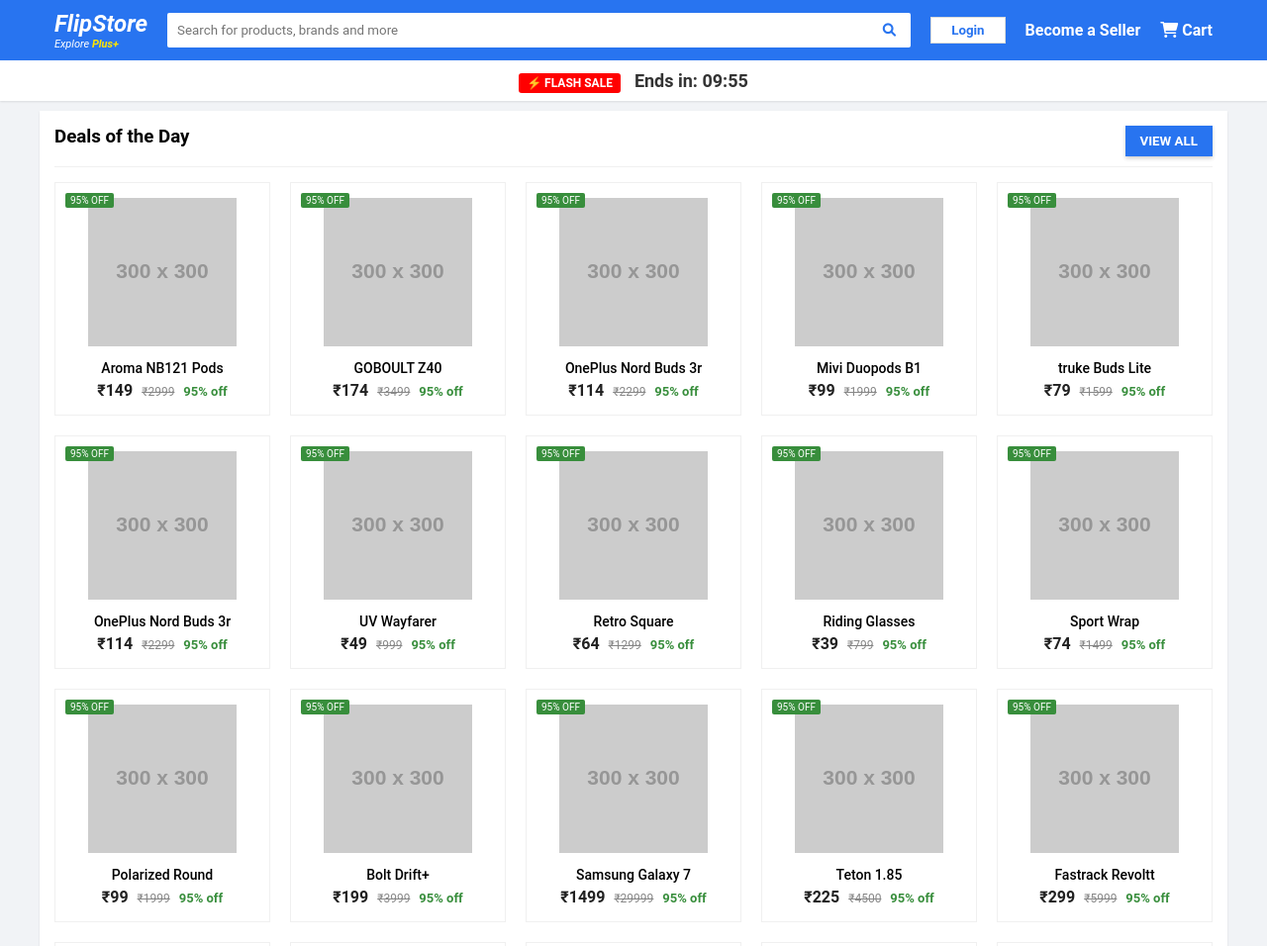
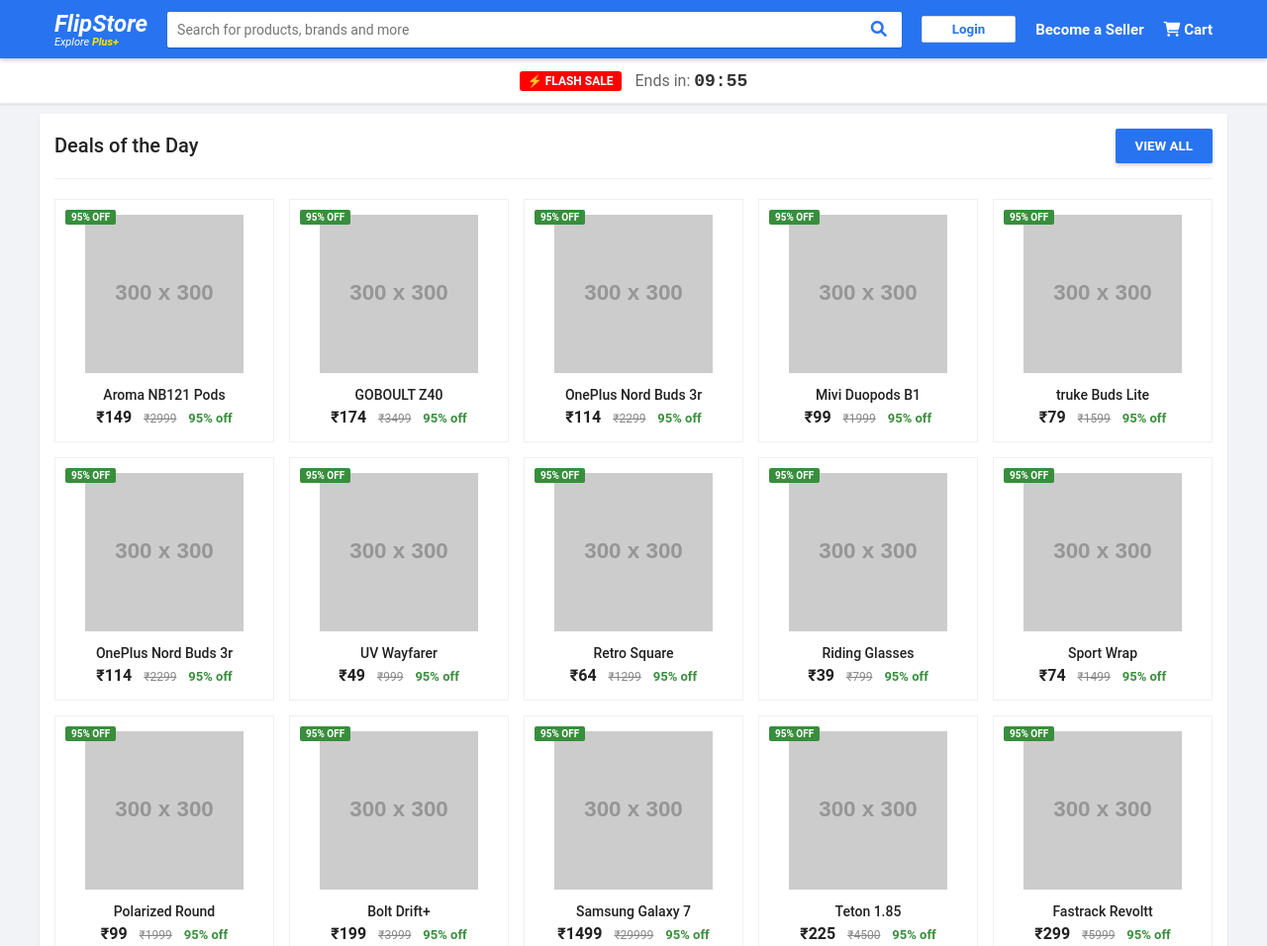
Before and after one commit to vikasjat7610/Flipkart, a plain HTML site: page index.html in a window 1280 px wide. Shown: the top 956 px of the page at 99% size. Drawn offline with Linux system fonts and the light colour scheme; placeholder pictures from the web are drawn by us.

Commit message:
Refactor and enhance CSS styles
Refactor styles for improved layout and design consistency. Added new styles for header, navbar, product grid, and checkout modal.

```diff
--- a/style.css
+++ b/style.css
@@ -1,304 +1,119 @@
-/* Reset and Base Styles */
-* {
-    margin: 0;
-    padding: 0;
-    box-sizing: border-box;
-    font-family: 'Roboto', Arial, sans-serif;
-}
-
-body {
-    background-color: #f1f3f6;
-}
+/* Base */
+* { margin: 0; padding: 0; box-sizing: border-box; font-family: 'Roboto', Arial, sans-serif; }
+body { background-color: #f1f3f6; color: #212121; }
+.hidden { display: none !important; }
 
 /* Header */
-header {
-    background-color: #2874f0;
-    color: white;
-    padding: 10px 0;
-    position: sticky;
-    top: 0;
-    z-index: 1000;
-}
+header { background-color: #2874f0; padding: 10px 0; position: sticky; top: 0; z-index: 1000; box-shadow: 0 2px 4px rgba(0,0,0,.2); }
+.navbar { max-width: 1200px; margin: 0 auto; display: flex; align-items: center; justify-content: space-between; padding: 0 15px; }
+.logo { cursor: pointer; color: white; }
+.logo h2 { font-style: italic; font-weight: bold; }
+.logo p { font-size: 11px; font-style: italic; margin-top: -2px; }
+.plus { color: #ffe500; font-weight: bold; }
 
-.navbar {
-    max-width: 1200px;
-    margin: 0 auto;
-    display: flex;
-    align-items: center;
-    justify-content: space-between;
-    padding: 0 15px;
-}
+.search-bar { flex: 1; margin: 0 20px; display: flex; background: white; border-radius: 2px; padding: 5px; box-shadow: 0 1px 2px rgba(0,0,0,.2); }
+.search-bar input { width: 100%; border: none; outline: none; padding: 5px; font-size: 14px; }
+.search-bar button { background: transparent; border: none; color: #2874f0; cursor: pointer; padding: 0 10px; font-size: 16px; }
 
-.logo h2 {
-    font-style: italic;
-    font-weight: bold;
-    cursor: pointer;
-}
-
-.logo p {
-    font-size: 11px;
-    font-style: italic;
-}
-
-.plus {
-    color: #ffe500;
-    font-weight: bold;
-}
-
-.search-bar {
-    flex: 1;
-    margin: 0 20px;
-    display: flex;
-    background: white;
-    border-radius: 2px;
-    padding: 5px;
-}
-
-.search-bar input {
-    width: 100%;
-    border: none;
-    outline: none;
-    padding: 5px;
-}
-
-.search-bar button {
-    background: transparent;
-    border: none;
-    color: #2874f0;
-    cursor: pointer;
-    padding: 0 10px;
-}
-
-.nav-links {
-    display: flex;
-    align-items: center;
-    gap: 20px;
-    font-weight: 600;
-}
-
-.login-btn {
-    background: white;
-    color: #2874f0;
-    border: 1px solid #dbdbdb;
-    padding: 5px 20px;
-    font-weight: bold;
-    cursor: pointer;
-}
-
-.nav-links a {
-    color: white;
-    text-decoration: none;
-}
+.nav-links { display: flex; align-items: center; gap: 20px; font-weight: 600; }
+.login-btn { background: white; color: #2874f0; border: 1px solid #dbdbdb; padding: 5px 30px; font-weight: bold; cursor: pointer; border-radius: 2px; }
+.nav-links a { color: white; text-decoration: none; font-size: 15px; }
 
 /* Timer */
-.timer-container {
-    background: white;
-    padding: 10px;
-    margin-bottom: 10px;
-    box-shadow: 0 1px 2px rgba(0,0,0,0.1);
-    text-align: center;
-}
+.timer-container { background: white; padding: 12px; margin-bottom: 10px; box-shadow: 0 1px 2px rgba(0,0,0,0.1); text-align: center; border-bottom: 1px solid #eaeaea; }
+.flash-sale { background: #ff0000; color: white; padding: 3px 8px; font-size: 12px; font-weight: bold; border-radius: 3px; margin-right: 10px; vertical-align: middle; }
+.timer-text { font-size: 16px; color: #666; vertical-align: middle; }
+#timer { font-weight: bold; color: #333; font-family: monospace; font-size: 18px; }
 
-.flash-sale {
-    background: #ff0000;
-    color: white;
-    padding: 3px 8px;
-    font-size: 12px;
-    font-weight: bold;
-    border-radius: 3px;
-    margin-right: 10px;
-}
+/* Main Container */
+main { max-width: 1200px; margin: 10px auto; min-height: 80vh; }
 
-.timer-text {
-    font-size: 18px;
-    font-weight: bold;
-    color: #333;
-}
+/* --- HOME VIEW --- */
+#home-view { background: white; padding: 15px; box-shadow: 0 1px 2px rgba(0,0,0,0.1); }
+.deals-header { display: flex; justify-content: space-between; border-bottom: 1px solid #f0f0f0; padding-bottom: 15px; margin-bottom: 20px; align-items: center; }
+.deals-header h3 { font-size: 20px; font-weight: 500; }
+.view-all { background: #2874f0; color: white; border: none; padding: 10px 20px; font-weight: bold; cursor: pointer; box-shadow: 0 2px 4px rgba(0,0,0,0.2); border-radius: 2px; }
 
-/* Products */
-main {
-    max-width: 1200px;
-    margin: 10px auto;
-    background: white;
-    padding: 15px;
-    box-shadow: 0 1px 2px rgba(0,0,0,0.1);
-}
+.product-grid { display: grid; grid-template-columns: repeat(auto-fill, minmax(200px, 1fr)); gap: 15px; }
+.product-card { border: 1px solid #f0f0f0; padding: 15px; text-align: center; cursor: pointer; transition: 0.2s; position: relative; background: white; }
+.product-card:hover { box-shadow: 0 3px 16px 0 rgba(0,0,0,.11); transform: translateY(-2px); }
+.discount-badge { position: absolute; top: 10px; left: 10px; background: #388e3c; color: white; font-size: 10px; padding: 2px 6px; border-radius: 2px; font-weight: bold; }
+.product-img { height: 160px; width: 100%; object-fit: contain; margin-bottom: 10px; transition: 0.2s; }
+.product-card:hover .product-img { transform: scale(1.05); }
+.product-title { font-size: 14px; font-weight: 500; margin-bottom: 5px; white-space: nowrap; overflow: hidden; text-overflow: ellipsis; color: #212121; }
+.new-price { font-size: 16px; font-weight: bold; color: #212121; }
+.old-price { font-size: 12px; color: #878787; text-decoration: line-through; margin-left: 8px; }
+.off-percent { font-size: 13px; color: #388e3c; font-weight: bold; margin-left: 8px; }
 
-.deals-header {
-    display: flex;
-    justify-content: space-between;
-    border-bottom: 1px solid #f0f0f0;
-    padding-bottom: 10px;
-    margin-bottom: 15px;
-}
+/* --- PRODUCT DETAIL VIEW --- */
+#product-detail-view { background: white; padding: 20px; box-shadow: 0 1px 2px rgba(0,0,0,0.1); }
+.back-btn { background: none; border: none; font-size: 14px; color: #878787; cursor: pointer; margin-bottom: 20px; display: flex; align-items: center; gap: 5px; }
+.back-btn:hover { color: #2874f0; }
 
-.view-all {
-    background: #2874f0;
-    color: white;
-    border: none;
-    padding: 8px 15px;
-    font-weight: bold;
-    cursor: pointer;
-    box-shadow: 0 2px 4px rgba(0,0,0,0.2);
-}
+.detail-container { display: flex; gap: 40px; flex-wrap: wrap; }
+.detail-left { width: 40%; min-width: 300px; display: flex; flex-direction: column; gap: 20px; }
+.img-box { border: 1px solid #f0f0f0; padding: 20px; display: flex; justify-content: center; height: 350px; }
+.img-box img { max-height: 100%; max-width: 100%; object-fit: contain; }
 
-.product-grid {
-    display: grid;
-    grid-template-columns: repeat(auto-fill, minmax(200px, 1fr));
-    gap: 20px;
-}
+.action-buttons { display: flex; gap: 10px; margin-top: 10px; }
+.action-buttons button { flex: 1; padding: 16px; color: white; border: none; font-weight: bold; font-size: 16px; cursor: pointer; border-radius: 2px; display: flex; align-items: center; justify-content: center; gap: 8px; box-shadow: 0 1px 2px rgba(0,0,0,.2); }
+.btn-cart { background: #ff9f00; }
+.btn-buy { background: #fb641b; }
 
-.product-card {
-    border: 1px solid #f0f0f0;
-    padding: 15px;
-    text-align: center;
-    cursor: pointer;
-    transition: transform 0.2s;
-    position: relative;
-}
+.detail-right { flex: 1; }
+.breadcrumb { font-size: 12px; color: #878787; margin-bottom: 10px; }
+#detail-title { font-size: 18px; font-weight: 400; margin-bottom: 10px; line-height: 1.4; }
+.rating-box { display: flex; align-items: center; gap: 10px; margin-bottom: 15px; }
+.badge-star { background: #388e3c; color: white; padding: 2px 6px; font-size: 12px; font-weight: bold; border-radius: 3px; display: flex; align-items: center; gap: 3px; }
+.review-count { color: #878787; font-size: 14px; font-weight: 500; }
 
-.product-card:hover {
-    transform: translateY(-2px);
-    box-shadow: 0 4px 8px rgba(0,0,0,0.1);
-}
+.price-row { margin-bottom: 20px; display: flex; align-items: baseline; gap: 10px; }
+.final-price { font-size: 28px; font-weight: bold; color: #212121; }
+.original-price { font-size: 16px; color: #878787; text-decoration: line-through; }
+.discount-label { font-size: 16px; color: #388e3c; font-weight: bold; }
 
-.discount-badge {
-    position: absolute;
-    top: 10px;
-    left: 10px;
-    background: #388e3c;
-    color: white;
-    font-size: 10px;
-    padding: 2px 5px;
-    border-radius: 2px;
-}
+.offers p { font-size: 14px; font-weight: bold; margin-bottom: 5px; }
+.offers ul { list-style: none; margin-bottom: 20px; }
+.offers li { font-size: 13px; margin-bottom: 5px; color: #212121; }
+.offers i { color: #388e3c; margin-right: 5px; }
 
-.product-img {
-    height: 150px;
-    object-fit: contain;
-    margin-bottom: 10px;
-}
+.specs .row { display: flex; margin-bottom: 10px; font-size: 14px; }
+.specs .label { color: #878787; width: 100px; }
+.specs .val { color: #212121; }
 
-.product-title {
-    font-size: 14px;
-    font-weight: 500;
-    margin-bottom: 5px;
-    white-space: nowrap;
-    overflow: hidden;
-    text-overflow: ellipsis;
-}
+/* --- CHECKOUT MODAL --- */
+.modal { display: none; position: fixed; z-index: 2000; left: 0; top: 0; width: 100%; height: 100%; background-color: rgba(0,0,0,0.6); align-items: flex-start; justify-content: center; padding-top: 50px; overflow-y: auto; }
+.modal-content { background-color: #f1f3f6; width: 100%; max-width: 500px; position: relative; min-height: 300px; border-radius: 4px; overflow: hidden; }
+.close-btn { position: absolute; right: 15px; top: 10px; font-size: 24px; cursor: pointer; color: #fff; z-index: 10; }
 
-.price-box {
-    margin-top: 5px;
-}
+.checkout-header { background: #2874f0; color: white; padding: 15px; font-size: 16px; font-weight: 500; display: flex; align-items: center; gap: 10px; }
+.step-number { background: white; color: #2874f0; width: 20px; height: 20px; display: flex; align-items: center; justify-content: center; font-size: 12px; border-radius: 2px; font-weight: bold; }
 
-.new-price {
-    font-size: 16px;
-    font-weight: bold;
-    color: #212121;
-}
+/* Address Form */
+.address-form { padding: 20px; background: white; display: flex; flex-direction: column; gap: 12px; }
+.address-form input, .address-form textarea { width: 100%; padding: 12px; border: 1px solid #e0e0e0; border-radius: 2px; font-size: 14px; outline: none; transition: 0.2s; }
+.address-form input:focus, .address-form textarea:focus { border-color: #2874f0; }
+.row-inputs { display: flex; gap: 10px; }
 
-.old-price {
-    font-size: 12px;
-    color: #878787;
-    text-decoration: line-through;
-    margin-left: 5px;
-}
+.btn-continue, .btn-pay { width: 100%; background: #fb641b; color: white; border: none; padding: 14px; font-weight: bold; font-size: 15px; cursor: pointer; border-radius: 2px; margin-top: 10px; box-shadow: 0 1px 2px rgba(0,0,0,0.1); }
+.btn-continue:hover, .btn-pay:hover { background: #e35a17; }
+.btn-back { background: transparent; border: none; color: #2874f0; font-weight: bold; margin-top: 15px; cursor: pointer; font-size: 13px; width: 100%; }
 
-.off-percent {
-    font-size: 13px;
-    color: #388e3c;
-    font-weight: bold;
-    margin-left: 5px;
-}
+/* Payment Options */
+.payment-summary { padding: 15px; background: white; border-bottom: 1px solid #f0f0f0; display: flex; justify-content: space-between; font-weight: bold; font-size: 14px; color: #212121; }
+.total-text { font-size: 18px; color: #2874f0; }
+.payment-options-list { padding: 0; background: white; }
+.pay-option { padding: 15px; border-bottom: 1px solid #f0f0f0; display: flex; gap: 12px; align-items: flex-start; cursor: pointer; transition: 0.2s; }
+.pay-option:hover { background: #f9f9f9; }
+.pay-option.selected { background: #f4f8ff; }
+.pay-option.disabled { opacity: 0.5; cursor: not-allowed; background: #fafafa; }
+.pay-title { font-size: 14px; font-weight: 500; margin-bottom: 4px; }
+.pay-desc { font-size: 12px; color: #666; }
+.unavailable { color: #878787; font-size: 11px; }
+.error-msg { color: #ff6161; font-size: 11px; margin-top: 2px; }
 
-/* Modal */
-.modal {
-    display: none;
-    position: fixed;
-    z-index: 2000;
-    left: 0;
-    top: 0;
-    width: 100%;
-    height: 100%;
-    background-color: rgba(0,0,0,0.5);
-    justify-content: center;
-    align-items: center;
-}
-
-.modal-content {
-    background-color: #fff;
-    padding: 20px;
-    width: 90%;
-    max-width: 500px;
-    border-radius: 4px;
-    position: relative;
-}
-
-.close-btn {
-    position: absolute;
-    right: 15px;
-    top: 10px;
-    font-size: 24px;
-    cursor: pointer;
-    color: #333;
-}
-
-.checkout-header {
-    font-size: 18px;
-    font-weight: bold;
-    border-bottom: 1px solid #eee;
-    padding-bottom: 10px;
-    margin-bottom: 15px;
-}
-
-.address-form input, .address-form textarea {
-    width: 100%;
-    padding: 10px;
-    margin: 5px 0;
-    border: 1px solid #ccc;
-    border-radius: 2px;
-}
-
-.payment-section {
-    margin-top: 20px;
-    border-top: 1px solid #eee;
-    padding-top: 10px;
-}
-
-.payment-option {
-    border: 1px solid #eee;
-    padding: 10px;
-    margin-bottom: 10px;
-    border-radius: 2px;
-    display: flex;
-    align-items: flex-start;
-    gap: 10px;
-}
-
-.payment-option.disabled {
-    background-color: #f9f9f9;
-    opacity: 0.7;
-}
-
-.pay-btn {
-    width: 100%;
-    background-color: #fb641b;
-    color: white;
-    border: none;
-    padding: 15px;
-    font-size: 16px;
-    font-weight: bold;
-    cursor: pointer;
-    margin-top: 10px;
-    border-radius: 2px;
-}
-
-.pay-btn:hover {
-    background-color: #e35a17;
-}
-
-.error-text {
-    font-size: 11px;
-    color: red;
-}
+/* Success Modal */
+.success-content { background: white; text-align: center; padding: 40px 20px; max-width: 400px; border-radius: 8px; margin: 100px auto; }
+.success-icon { font-size: 50px; color: #388e3c; margin-bottom: 20px; }
+.success-content h2 { color: #212121; margin-bottom: 10px; }
+.success-content p { color: #878787; margin-bottom: 20px; }
```
